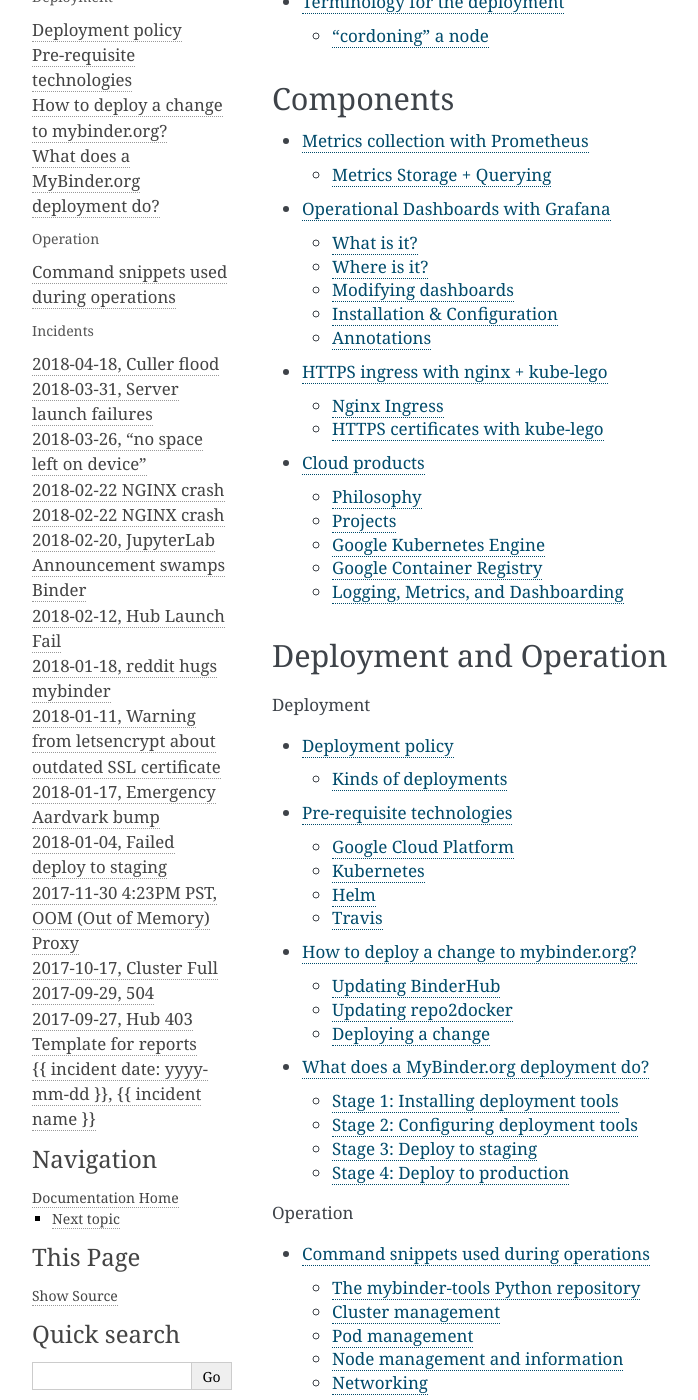
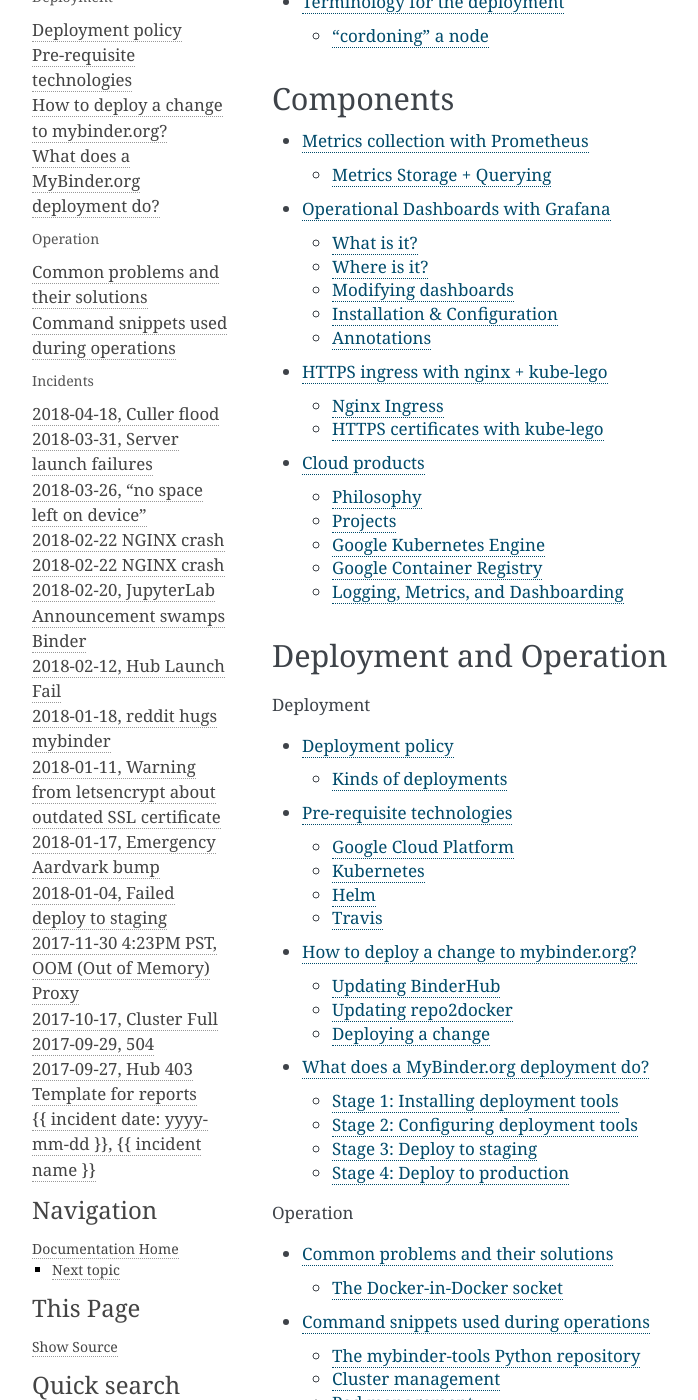
Before and after one commit to jupyterhub/mybinder.org-deploy, a Sphinx documentation site: the page built from docs/source/index.rst, in a window 1280 px wide and 1400 px high, scrolled down 727 px. Shown: the whole window, without its empty margins (148-846 px from the left). Built offline with Sphinx 7.4.7, drawn with Linux system fonts in a browser that asks for light colours; some of the changed lines change nothing that is shown.

Commit message:
adding problems and solutions page

```diff
--- /dev/null
+++ b/docs/source/common_problems.md
@@ -0,0 +1,42 @@
+# Common problems and their solutions
+
+This is a page to list a few of the common problems that we run into during
+operation of `mybinder.org`, and some common solutions that solve these
+problems. In general, **manual intervention** is something that we should
+avoid requiring, but sometimes it is necessary. This page serves as a helpful
+guide for people maintaining `mybinder.org`, and an informal list of things
+we should design new technology to fix.
+
+## The Docker-in-Docker socket
+
+When using Docker-in-Docker, there is a chance that `dind` hasn't started when a
+build is requested. If this happens, the volume mount to load
+`/var/run/dind/docker.sock` into the build container may occur before `dind`
+has created the socket. If this happens, the volume mount will create a
+directory at the mount point (which we don't want to happen). If this happens,
+Docker-in-Docker will be inaccessible until `/var/run/dind` is manually deleted
+and the `dind` pod is restarted.
+
+### How to spot the problem
+
+Build pods will not be working, and the `dind` pods are stuck in `CrashLoopBackoff`.
+
+### How to resolve the problem
+
+1. Find out which node contains the crashing `dind` pod (aka, the node that has
+   *folder* in `/var/run/dind/docker.sock` rather than the socket file).
+   You can do so by running:
+
+       kubectl --namespace=<ns> get pod -o wide
+
+2. Once you find the node of interest, SSH into it with:
+
+       gcloud compute ssh <nodename>
+
+3. Manually delete the `docker.sock` folder from the node.
+
+       sudo rm -rf /var/run/dind/docker.sock/
+
+4. Delete the `dind` pod (k8s will automatically create a new one)
+
+       kubectl --namespace=<ns> delete pod <dind-pod-name>
--- a/docs/source/index.rst
+++ b/docs/source/index.rst
@@ -39,6 +39,7 @@
     :maxdepth: 2
     :caption: Operation
 
+    common_problems.md
     command_snippets.md
 
 Incident Reports
```
